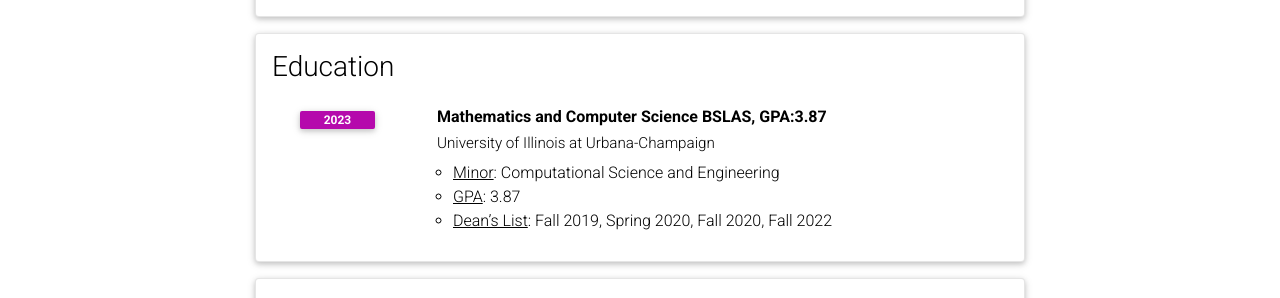
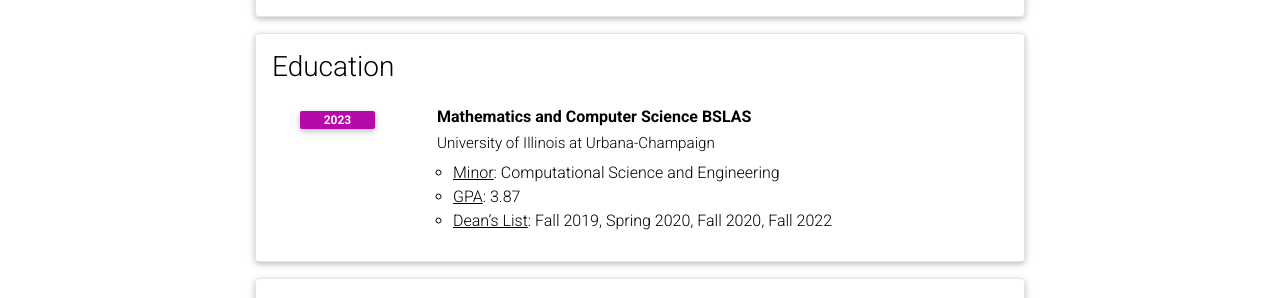
Before and after one commit to kennykos/kennykos.github.io, a Jekyll site: the page built from _pages/cv.md, in a window 1280 px wide and 900 px high. Shown: the part 360-658 px from the top of the window. Built offline with Jekyll 4.4.1, drawn with Linux system fonts in a browser that asks for light colours; comment, search, counter and statistics services are not loaded; a style sheet for code colours, icons or effects is not loaded.

Commit message:
removed gpa from institution title

```diff
--- a/_data/cv.yml
+++ b/_data/cv.yml
@@ -11,7 +11,7 @@
 - title: Education
   type: time_table
   contents:
-    - title: Mathematics and Computer Science BSLAS, GPA:3.87
+    - title: Mathematics and Computer Science BSLAS
       institution: University of Illinois at Urbana-Champaign
       year: 2023
       description:
```
